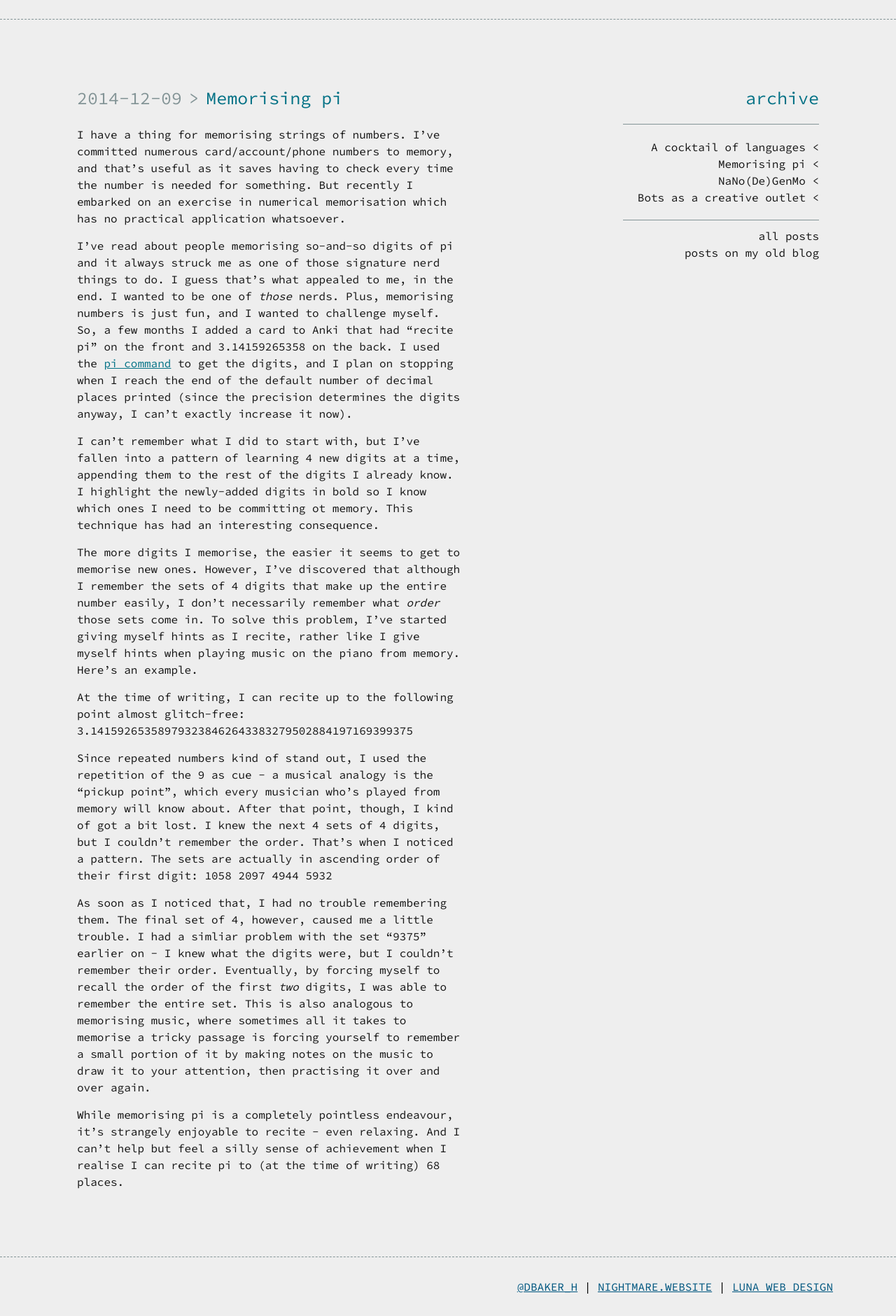
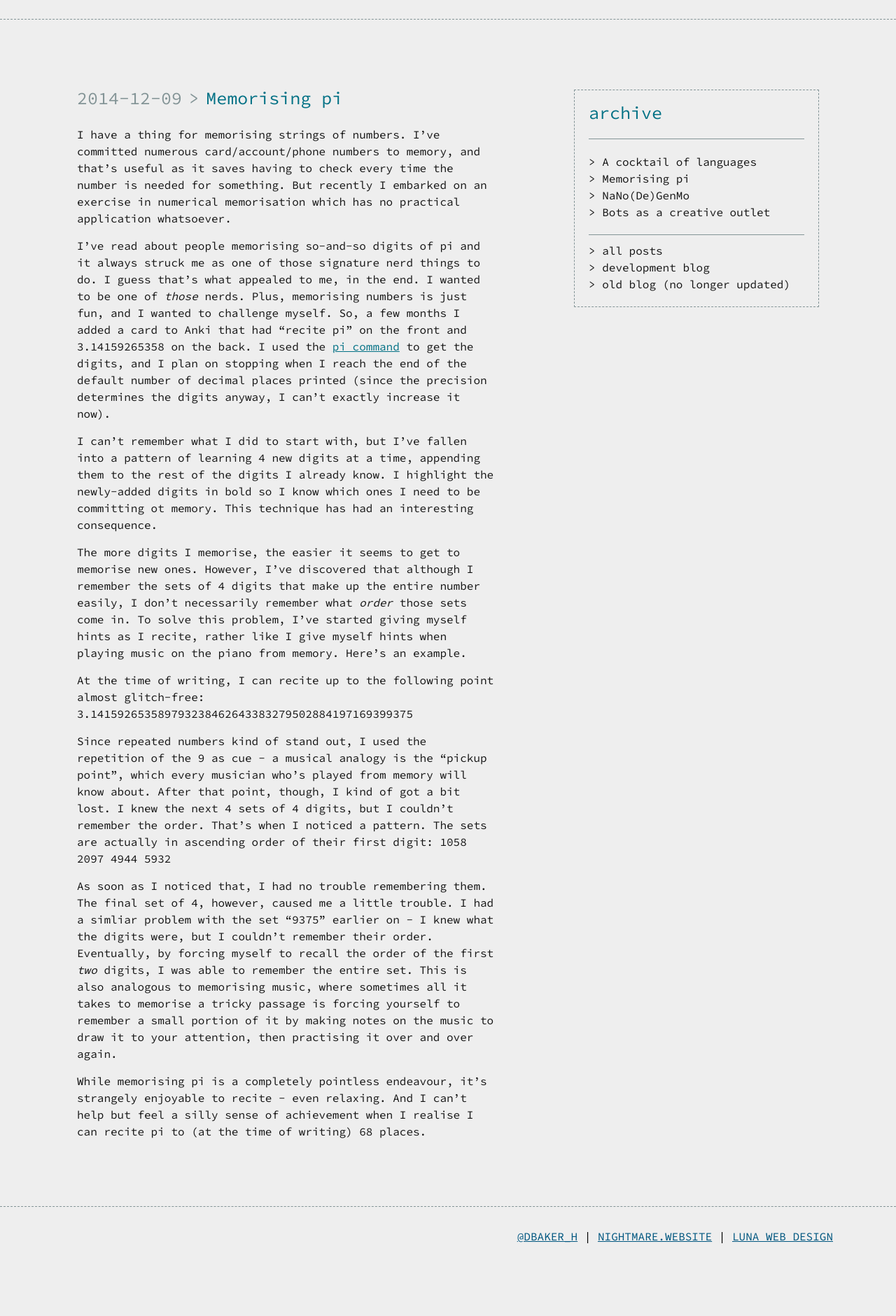
Before and after one commit to d-baker/navsite, a Jekyll site: the page built from _posts/2014-12-9-memorising-pi.markdown, in a window 1280 px wide, cut to the strip 82-1963 px from the top of the page. Shown: the whole strip at 70% size. Built offline with Jekyll 4.4.1, drawn with Linux system fonts in a browser that asks for light colours; some web fonts are replaced; comment, search, counter and statistics services are not loaded; after the commit the page ends 1891 px from its top, so only the background shows below that.

Commit message:
change sidebar styling and textblock width

```diff
--- a/_includes/blog-sidebar.html
+++ b/_includes/blog-sidebar.html
@@ -10,6 +10,7 @@
         {% if page.url != "/blog/" %}
             <a href="/blog">all posts</a>
         {% endif %}
-        <a href="http://dorotheabaker.blogspot.com">posts on my old blog</a>
+        <a href="http://nightmare.website">development blog</a>
+        <a href="http://dorotheabaker.blogspot.com">old blog (no longer updated)</a>
     </div>
 </div>
--- a/_sass/blog.scss
+++ b/_sass/blog.scss
@@ -14,14 +14,19 @@
 }
 
 .sidebar-extra {
-	margin-top: 10px;
+	padding-top: 10px;
+	border-top: 1px solid $batcolor;
+
 	a {
 		display: block;
+		&:before {
+			content: "> ";
+		}
 	}
 }
 
 .blogpost {
-	max-width: 550px;
+	max-width: 600px;
 	margin-top: 30px;
 	margin-bottom: 40px;
 
--- a/css/main.scss
+++ b/css/main.scss
@@ -222,9 +222,10 @@ footer {
 
 .sidebar {
         float: right;
-        text-align: right;
         overflow-y: auto;
-        width: 280px;
+        width: 350px;
+        padding: 20px;
+        border: 1px dashed $batcolor;
 
         h1 {
             margin-top: 0px;
@@ -232,22 +233,12 @@ footer {
 
         ul {
             border-top: 1px solid $batcolor;
-            border-bottom: 1px solid $batcolor;
             padding: 20px 0px;
         }
         a {
             color: $fg;
             &:hover {
                 color: $highlight;
-            }
-        }
-
-        li {
-            &:before {
-                content: "";
-            }
-            a:after {
-                content: " <";
             }
         }
 
@@ -260,7 +251,7 @@ footer {
 /* mechanisms page */
 
 #intro, #tech, #instructions, #scores, #copyright {
-    max-width: 500px;
+    max-width: 600px;
     position: relative;
 }
 
```
